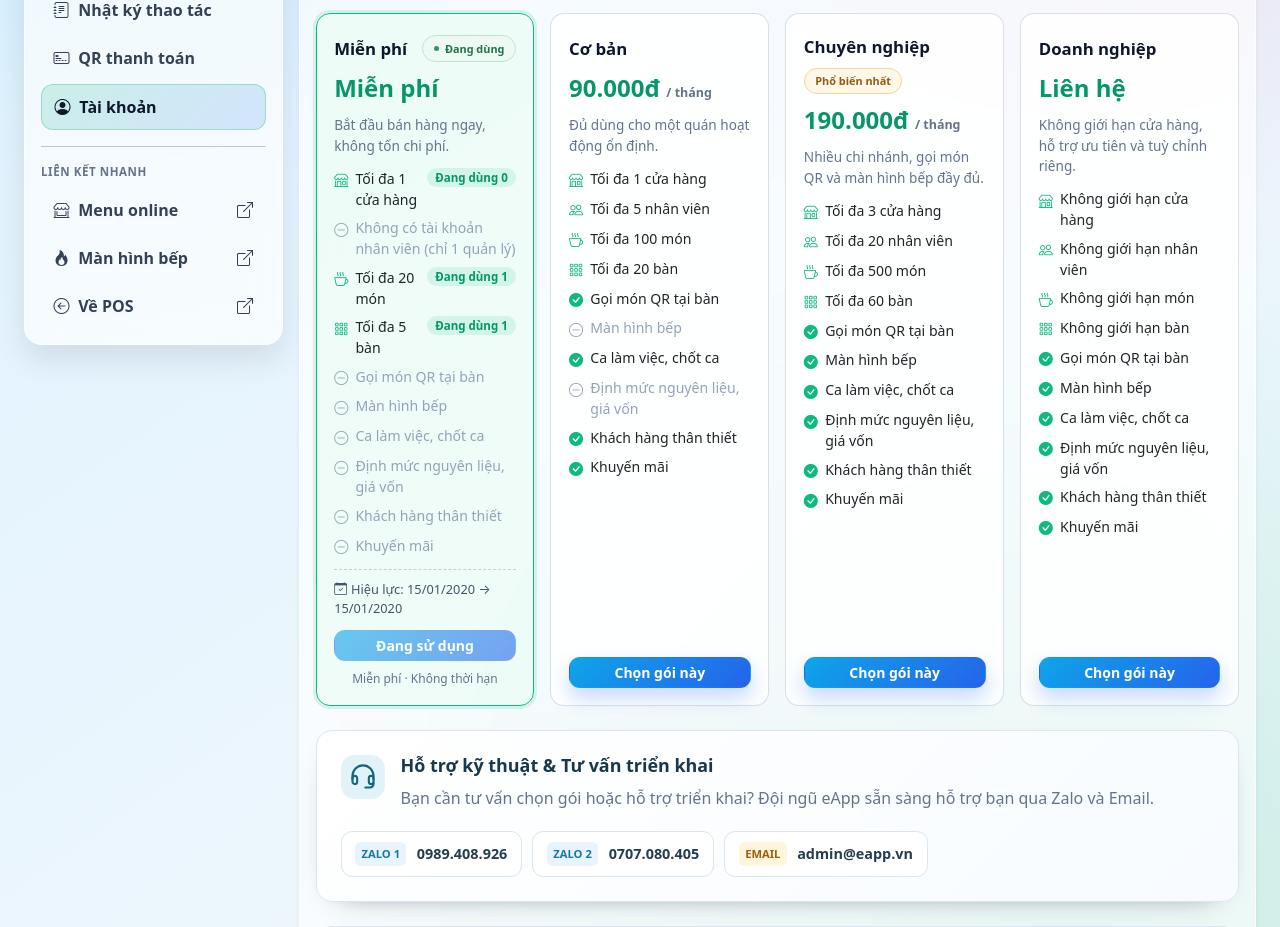
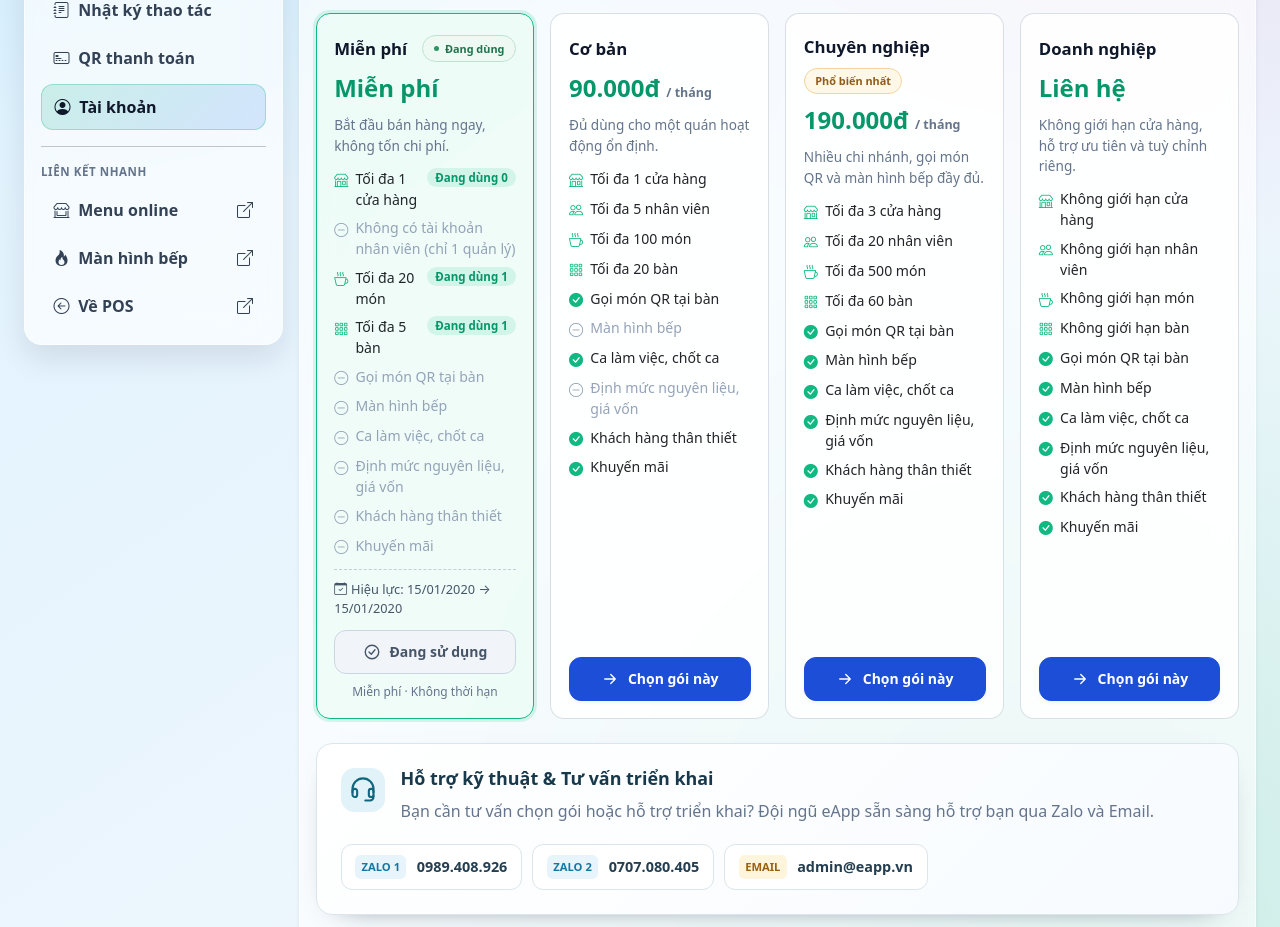
Before and after one commit to anhkhoa134/eapp-fnb, a Django app: page /quanly/account/ in a window 1280 px wide. Shown: the part 737-1664 px from the top of the page. Run offline with Django 5.2, Linux system fonts and the light colour scheme; a user stored in the database is signed in; data comes from the database, SQL or seed files in the repository; tables that the repository leaves empty hold one stand-in row (values such as "Sample post"); data that the repository does not hold is empty; some libraries are stand-ins or nearby versions.

Commit message:
style(billing): distinguish plan actions with semantic colors and icons

```diff
--- a/App_Billing/presentation.py
+++ b/App_Billing/presentation.py
@@ -52,21 +52,22 @@ def request_presentation(request):
         item = {'free': free, 'caption': caption}
         for cycle, label in (('month', 'tháng'), ('year', 'năm')):
             disabled = bool(authenticated and account is None)
-            text = 'Chọn gói này'
+            text, variant = 'Chọn gói này', 'select'
             if free:
                 text = 'Đang sử dụng' if current else ('Chuyển về miễn phí' if authenticated else 'Bắt đầu miễn phí')
                 disabled = disabled or current
+                variant = 'current' if current else ('downgrade' if authenticated else 'select')
             elif current:
                 if state['cycle'] == cycle:
-                    text = 'Gia hạn gói'
+                    text, variant = 'Gia hạn gói', 'renew'
                 elif state['cycle'] in ('month', 'year'):
-                    text = f'Chuyển sang gói {label}'
+                    text, variant = f'Chuyển sang gói {label}', 'switch'
                 else:
-                    text = f'Gia hạn theo {label}'
+                    text, variant = f'Gia hạn theo {label}', 'renew'
             elif state and not state['active'] and state['plan'] == key:
                 text = 'Đăng ký lại'
             if pending and pending.plan_key == key and (free or pending.billing_cycle == cycle):
-                text, disabled = 'Đang chờ xử lý', True
-            item[cycle] = {'label': text, 'disabled': disabled}
+                text, disabled, variant = 'Đang chờ xử lý', True, 'pending'
+            item[cycle] = {'label': text, 'disabled': disabled, 'variant': variant}
         actions[key] = item
     return {'account': account, 'state': state, 'pending': pending, 'actions': actions}
--- a/App_Billing/static/billing/requests.css
+++ b/App_Billing/static/billing/requests.css
@@ -29,4 +29,33 @@
 .billing-request-modal [hidden]{display:none!important}
 @media(max-width:575.98px){.billing-support-panel,.billing-history-panel{padding:1rem}.billing-form-grid{grid-template-columns:1fr}.billing-support-links{flex-direction:column}.billing-support-links a{justify-content:flex-start}.billing-request-modal .modal-dialog{margin:.75rem}.billing-history-heading{align-items:flex-start}}
 
-.billing-current-caption{display:block;text-align:center;color:#64748b;font-size:.75rem;line-height:1.4;margin-top:.6rem}.billing-current-caption[hidden]{display:none}.billing-plan-action button:disabled{opacity:.6;cursor:default;box-shadow:none}
+.billing-current-caption{display:block;text-align:center;color:#64748b;font-size:.75rem;line-height:1.4;margin-top:.6rem}.billing-current-caption[hidden]{display:none}
+
+/* Semantic CTA colors stay consistent across the four applications' themes. */
+.billing-plan-action .billing-cta[data-billing-variant]{
+    --cta-bg:#1d4ed8;--cta-hover:#1e40af;--cta-ink:#fff;--cta-border:#1d4ed8;--cta-focus:#93c5fd;
+    display:inline-flex;align-items:center;justify-content:center;gap:.55rem;
+    min-height:44px;padding:.65rem .9rem;border:1px solid var(--cta-border);border-radius:.75rem;
+    background:var(--cta-bg);color:var(--cta-ink);font-weight:650;line-height:1.4;
+    box-shadow:0 2px 4px #0f172a0a;transition:background-color .15s,border-color .15s,box-shadow .15s,transform .15s;
+}
+.billing-plan-action .billing-cta[data-billing-variant="renew"]{--cta-bg:#047857;--cta-hover:#065f46;--cta-border:#047857;--cta-focus:#6ee7b7}
+.billing-plan-action .billing-cta[data-billing-variant="switch"]{--cta-bg:#6d28d9;--cta-hover:#5b21b6;--cta-border:#6d28d9;--cta-focus:#c4b5fd}
+.billing-plan-action .billing-cta[data-billing-variant="current"]{--cta-bg:#f1f5f9;--cta-hover:#f1f5f9;--cta-ink:#475569;--cta-border:#cbd5e1}
+.billing-plan-action .billing-cta[data-billing-variant="downgrade"]{--cta-bg:#fff;--cta-hover:#f8fafc;--cta-ink:#475569;--cta-border:#cbd5e1;--cta-focus:#94a3b8}
+.billing-plan-action .billing-cta[data-billing-variant="pending"]{--cta-bg:#fffbeb;--cta-hover:#fffbeb;--cta-ink:#92400e;--cta-border:#fcd34d}
+.billing-plan-action .billing-cta[data-billing-variant]:hover:not(:disabled){background:var(--cta-hover);color:var(--cta-ink);border-color:var(--cta-border);transform:translateY(-1px);box-shadow:0 4px 8px #0f172a12}
+.billing-plan-action .billing-cta[data-billing-variant]:focus-visible{outline:3px solid var(--cta-focus);outline-offset:3px;box-shadow:none}
+.billing-plan-action .billing-cta[data-billing-variant]:active:not(:disabled){background:var(--cta-hover);color:var(--cta-ink);transform:translateY(0)}
+.billing-plan-action .billing-cta[data-billing-variant]:disabled{opacity:1;transform:none;box-shadow:none;cursor:default}
+.billing-plan-action .billing-cta[data-billing-variant="select"]:disabled{--cta-bg:#f1f5f9;--cta-ink:#64748b;--cta-border:#cbd5e1}
+.billing-cta-icon{width:18px;height:18px;flex:0 0 18px}
+.billing-cta-label{min-width:0;text-wrap:balance}
+.billing-cta-icon [data-cta-icon]{display:none}
+.billing-cta[data-billing-variant="select"] [data-cta-icon="select"],
+.billing-cta[data-billing-variant="renew"] [data-cta-icon="renew"],
+.billing-cta[data-billing-variant="switch"] [data-cta-icon="switch"],
+.billing-cta[data-billing-variant="current"] [data-cta-icon="current"],
+.billing-cta[data-billing-variant="downgrade"] [data-cta-icon="downgrade"],
+.billing-cta[data-billing-variant="pending"] [data-cta-icon="pending"]{display:inline}
+@media(prefers-reduced-motion:reduce){.billing-plan-action .billing-cta[data-billing-variant]{transition:none}.billing-plan-action .billing-cta[data-billing-variant]:hover:not(:disabled){transform:none}}
--- a/App_Billing/static/billing/requests.js
+++ b/App_Billing/static/billing/requests.js
@@ -49,6 +49,7 @@
                 for (const cycle of ['month', 'year']) {
                     button.setAttribute(`data-label-${cycle}`, action[cycle].label);
                     button.setAttribute(`data-disabled-${cycle}`, String(action[cycle].disabled));
+                    button.setAttribute(`data-variant-${cycle}`, action[cycle].variant || 'select');
                 }
                 const caption = button.parentElement.querySelector('[data-billing-caption]');
                 if (caption) { caption.textContent = action.caption; caption.hidden = !action.caption; }
@@ -56,7 +57,9 @@
                 if (option) option.disabled = action.free && action.month.disabled;
             }
             const cycle = cycleFor(button);
-            button.textContent = button.getAttribute(`data-label-${cycle}`) || 'Chọn gói này';
+            const label = button.querySelector('.billing-cta-label');
+            if (label) label.textContent = button.getAttribute(`data-label-${cycle}`) || 'Chọn gói này';
+            button.dataset.billingVariant = button.getAttribute(`data-variant-${cycle}`) || 'select';
             button.disabled = button.getAttribute(`data-disabled-${cycle}`) === 'true';
         });
     }
--- a/App_Billing/templates/App_Billing/cta.html
+++ b/App_Billing/templates/App_Billing/cta.html
@@ -1,4 +1,14 @@
 <div class="billing-plan-action">
-  <button type="button" class="{{ button_class }}" data-billing-select="{{ key }}" data-label-month="{{ action.month.label }}" data-label-year="{{ action.year.label }}" data-disabled-month="{{ action.month.disabled|yesno:'true,false' }}" data-disabled-year="{{ action.year.disabled|yesno:'true,false' }}"{% if action.month.disabled %} disabled{% endif %}>{{ action.month.label }}</button>
+  <button type="button" class="{{ button_class }} billing-cta" data-billing-variant="{{ action.month.variant }}" data-variant-month="{{ action.month.variant }}" data-variant-year="{{ action.year.variant }}" data-billing-select="{{ key }}" data-label-month="{{ action.month.label }}" data-label-year="{{ action.year.label }}" data-disabled-month="{{ action.month.disabled|yesno:'true,false' }}" data-disabled-year="{{ action.year.disabled|yesno:'true,false' }}"{% if action.month.disabled %} disabled{% endif %}>
+    <svg class="billing-cta-icon" viewBox="0 0 24 24" fill="none" stroke="currentColor" stroke-width="1.8" stroke-linecap="round" stroke-linejoin="round" aria-hidden="true" focusable="false">
+      <g data-cta-icon="select"><path d="M5 12h14m-6-6 6 6-6 6"/></g>
+      <g data-cta-icon="renew"><path d="M20 7v5h-5M4 17v-5h5"/><path d="M6 6a8 8 0 0 1 13 2l1 4M4 12l1 4a8 8 0 0 0 13 2"/></g>
+      <g data-cta-icon="switch"><path d="M4 7h16m-4-4 4 4-4 4M20 17H4m4-4-4 4 4 4"/></g>
+      <g data-cta-icon="current"><circle cx="12" cy="12" r="9"/><path d="m8 12 3 3 5-6"/></g>
+      <g data-cta-icon="downgrade"><path d="M12 4v14m-5-5 5 5 5-5M5 21h14"/></g>
+      <g data-cta-icon="pending"><circle cx="12" cy="12" r="9"/><path d="M12 7v5l3 2"/></g>
+    </svg>
+    <span class="billing-cta-label">{{ action.month.label }}</span>
+  </button>
   <small class="billing-current-caption" data-billing-caption="{{ key }}"{% if not action.caption %} hidden{% endif %}>{{ action.caption }}</small>
 </div>
--- a/App_Billing/templates/App_Billing/panel.html
+++ b/App_Billing/templates/App_Billing/panel.html
@@ -1,5 +1,5 @@
 {% load static billing_tags %}
-<link rel="stylesheet" href="{% static 'billing/requests.css' %}?v=20261103-2">
+<link rel="stylesheet" href="{% static 'billing/requests.css' %}?v=20261103-3">
 <section class="billing-support-panel">
   <div class="billing-support-heading"><span class="billing-support-icon" aria-hidden="true"><svg width="28" height="28" viewBox="0 0 24 24" fill="none" stroke="currentColor" stroke-width="1.8" stroke-linecap="round" stroke-linejoin="round"><path d="M3 14v-3a9 9 0 0 1 18 0v3M21 17v1a3 3 0 0 1-3 3h-4"/><rect x="3" y="11" width="4" height="7" rx="2"/><rect x="17" y="11" width="4" height="7" rx="2"/></svg></span><div>
     <h3>Hỗ trợ kỹ thuật &amp; Tư vấn triển khai</h3>
@@ -49,4 +49,4 @@
   </div>
 </div>
 {% endif %}
-<script src="{% static 'billing/requests.js' %}?v=20261103-2" defer></script>
+<script src="{% static 'billing/requests.js' %}?v=20261103-3" defer></script>
--- a/templates/App_Quanly/account.html
+++ b/templates/App_Quanly/account.html
@@ -281,7 +281,7 @@
                     <i class="bi bi-calendar-check me-1"></i>Hiệu lực: {% include 'App_Quanly/_plan_period.html' %}
                 </div>
                 {% endif %}
-                <div class="acct-plan-cta">{% billing_cta plan.slug "btn btn-sm btn-primary w-100" %}</div>
+                <div class="acct-plan-cta">{% billing_cta plan.slug "btn btn-sm w-100" %}</div>
             </div>
             {% endfor %}
         </div>
```
Also changed, not shown: docs/subscription-requests.md (+2 -0 lines).
